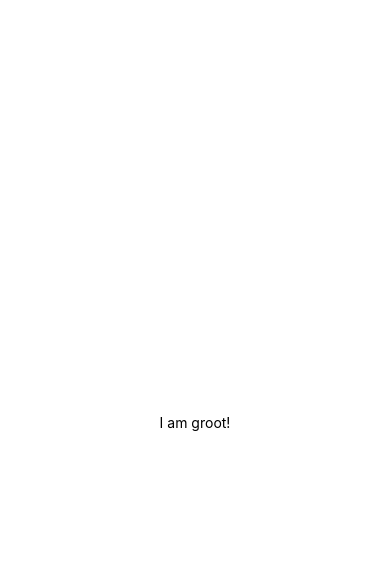
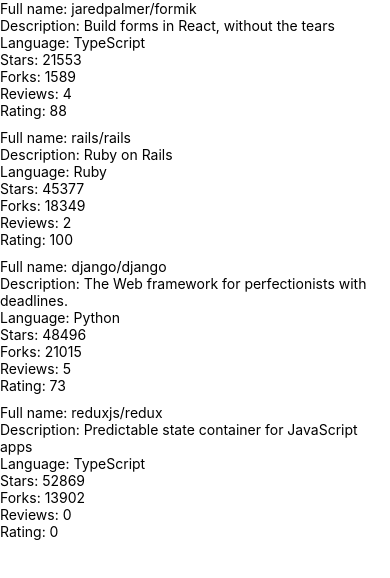
Before and after one commit to nicemelbs/fullstackopen-part10-react-native, a React Native app in the folder rate-repository-app/: screen / in a window 390 px wide. Shown: the top 578 px of the page. Built offline with nearby package versions, Linux system fonts and the light colour scheme.

Commit message:
Complete exercise 10.3

```diff
--- a/rate-repository-app/App.js
+++ b/rate-repository-app/App.js
@@ -1,20 +1,5 @@
-import { StatusBar } from 'expo-status-bar'
-import { StyleSheet, Text, View } from 'react-native'
+import Main from './src/components/Main'
 
 export default function App() {
-  return (
-    <View style={styles.container}>
-      <Text>I am groot!</Text>
-      <StatusBar style="auto" />
-    </View>
-  )
+  return <Main />
 }
-
-const styles = StyleSheet.create({
-  container: {
-    flex: 1,
-    backgroundColor: '#fff',
-    alignItems: 'center',
-    justifyContent: 'center',
-  },
-})
--- /dev/null
+++ b/rate-repository-app/src/components/Main.jsx
@@ -0,0 +1,21 @@
+import Constants from 'expo-constants'
+import { Text, StyleSheet, View } from 'react-native'
+import RepositoryList from './RepositoryList'
+
+const styles = StyleSheet.create({
+  container: {
+    marginTop: Constants.statusBarHeight,
+    flexGrow: 1,
+    flexShrink: 1,
+  },
+})
+
+const Main = () => {
+  return (
+    <View style={styles.container}>
+      <RepositoryList />
+    </View>
+  )
+}
+
+export default Main
--- /dev/null
+++ b/rate-repository-app/src/components/RepositoryItem.jsx
@@ -0,0 +1,16 @@
+import { View, Text } from 'react-native'
+const RepositoryItem = ({ item }) => {
+  return (
+    <View>
+      <Text>Full name: {item.fullName}</Text>
+      <Text>Description: {item.description}</Text>
+      <Text>Language: {item.language}</Text>
+      <Text>Stars: {item.stargazersCount}</Text>
+      <Text>Forks: {item.forksCount}</Text>
+      <Text>Reviews: {item.reviewCount}</Text>
+      <Text>Rating: {item.ratingAverage}</Text>
+    </View>
+  )
+}
+
+export default RepositoryItem
--- /dev/null
+++ b/rate-repository-app/src/components/RepositoryList.jsx
@@ -0,0 +1,70 @@
+import { FlatList, View, StyleSheet } from 'react-native'
+import RepositoryItem from './RepositoryItem'
+
+const styles = StyleSheet.create({
+  separator: {
+    height: 10,
+  },
+})
+
+const repositories = [
+  {
+    id: 'jaredpalmer.formik',
+    fullName: 'jaredpalmer/formik',
+    description: 'Build forms in React, without the tears',
+    language: 'TypeScript',
+    forksCount: 1589,
+    stargazersCount: 21553,
+    ratingAverage: 88,
+    reviewCount: 4,
+    ownerAvatarUrl: 'https://avatars2.githubusercontent.com/u/4060187?v=4',
+  },
+  {
+    id: 'rails.rails',
+    fullName: 'rails/rails',
+    description: 'Ruby on Rails',
+    language: 'Ruby',
+    forksCount: 18349,
+    stargazersCount: 45377,
+    ratingAverage: 100,
+    reviewCount: 2,
+    ownerAvatarUrl: 'https://avatars1.githubusercontent.com/u/4223?v=4',
+  },
+  {
+    id: 'django.django',
+    fullName: 'django/django',
+    description: 'The Web framework for perfectionists with deadlines.',
+    language: 'Python',
+    forksCount: 21015,
+    stargazersCount: 48496,
+    ratingAverage: 73,
+    reviewCount: 5,
+    ownerAvatarUrl: 'https://avatars2.githubusercontent.com/u/27804?v=4',
+  },
+  {
+    id: 'reduxjs.redux',
+    fullName: 'reduxjs/redux',
+    description: 'Predictable state container for JavaScript apps',
+    language: 'TypeScript',
+    forksCount: 13902,
+    stargazersCount: 52869,
+    ratingAverage: 0,
+    reviewCount: 0,
+    ownerAvatarUrl: 'https://avatars3.githubusercontent.com/u/13142323?v=4',
+  },
+]
+
+const ItemSeparator = () => <View style={styles.separator} />
+
+const RepositoryList = () => {
+  return (
+    <FlatList
+      data={repositories}
+      ItemSeparatorComponent={ItemSeparator}
+      renderItem={({ item }) => <RepositoryItem item={item} />}
+      keyExtractor={(item) => item.id}
+    />
+  )
+}
+
+export default RepositoryList
```
